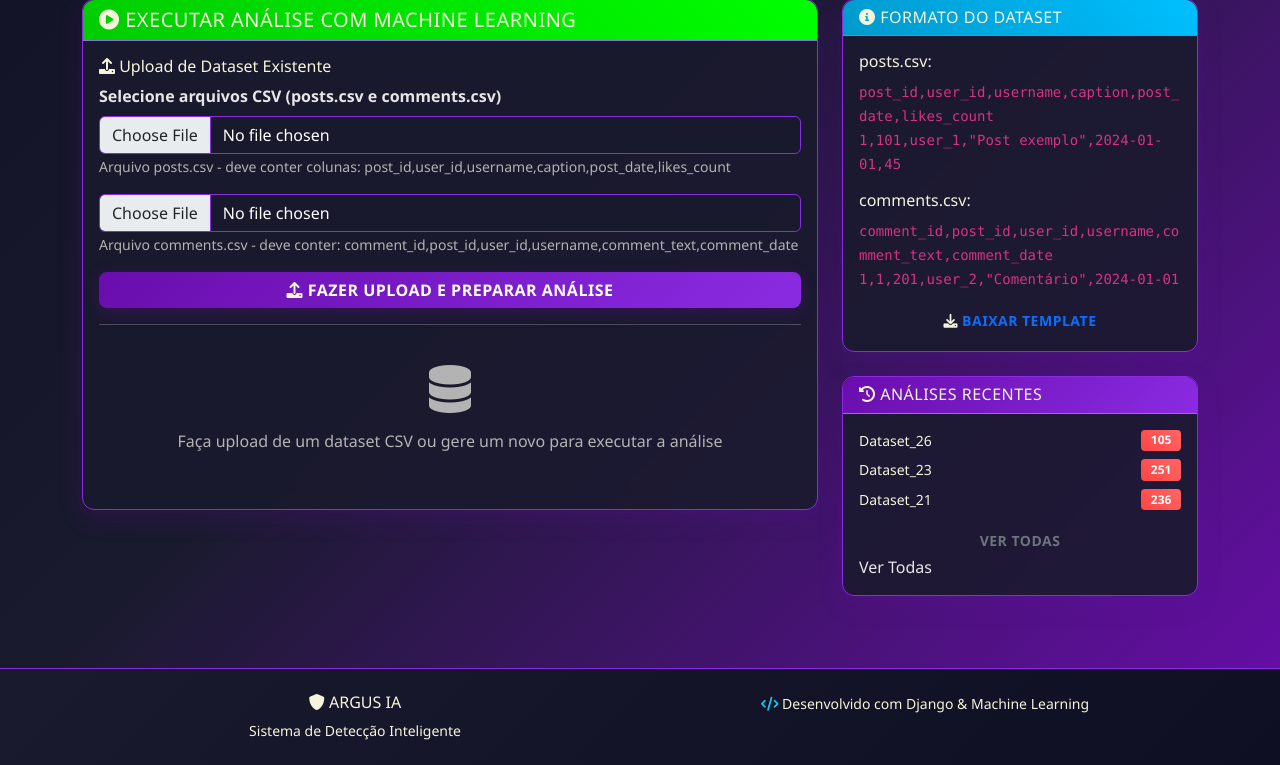
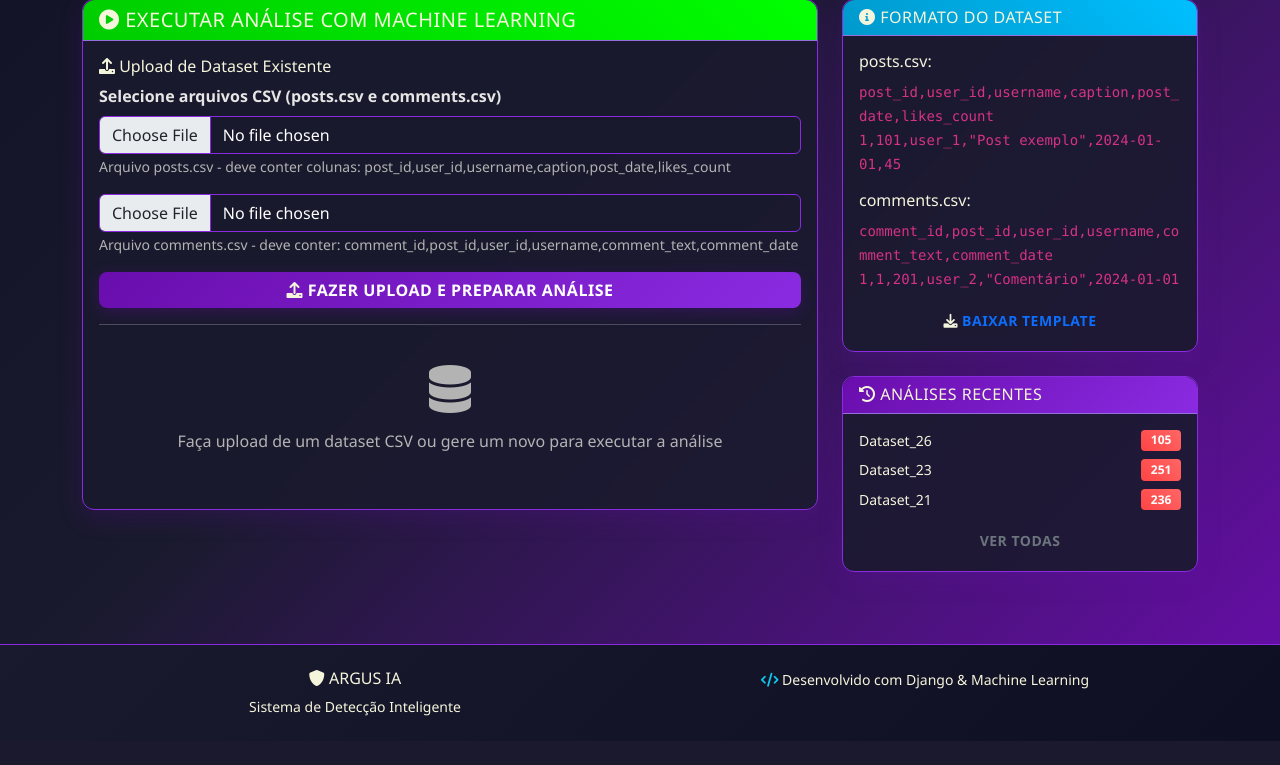
Before and after one commit to RafaelGermano05/argus_ia, a Django app: page / in a window 1280 px wide. Shown: the part 603-1368 px from the top of the page. After the commit the page ends 1319 px from the top, so only its background shows below. Run offline with Django 4.2, Linux system fonts and the light colour scheme; data comes from the database, SQL or seed files in the repository.

Commit message:
fix -dashboard.html

```diff
--- a/templates/detection/dashboard.html
+++ b/templates/detection/dashboard.html
@@ -162,7 +162,7 @@
                     <a href="#" class="btn btn-outline-secondary btn-sm w-100 mt-2" onclick="showAllAnalyses()">
     Ver Todas
 </a>
-                        Ver Todas
+
                     </a>
                 {% else %}
                     <p class="text-muted small mb-0">Nenhuma análise recente</p>
```
